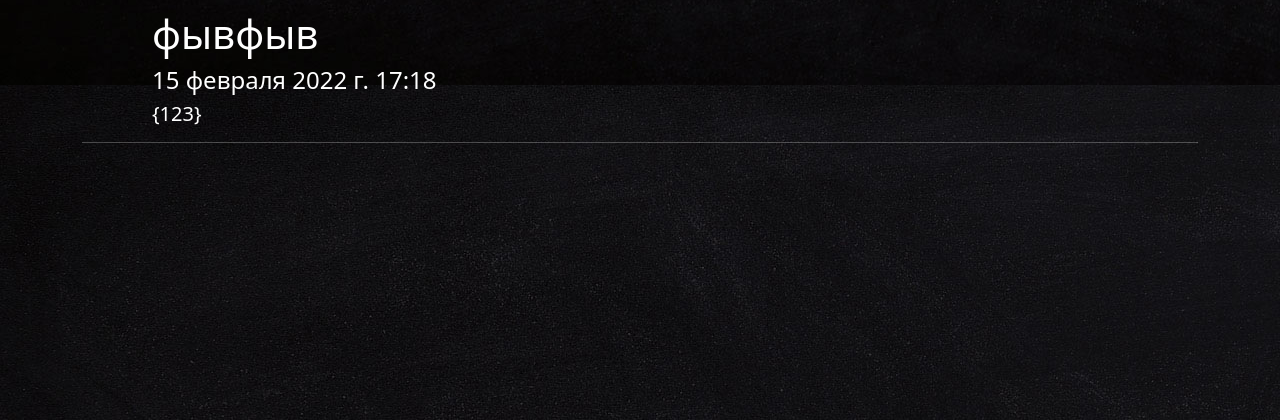
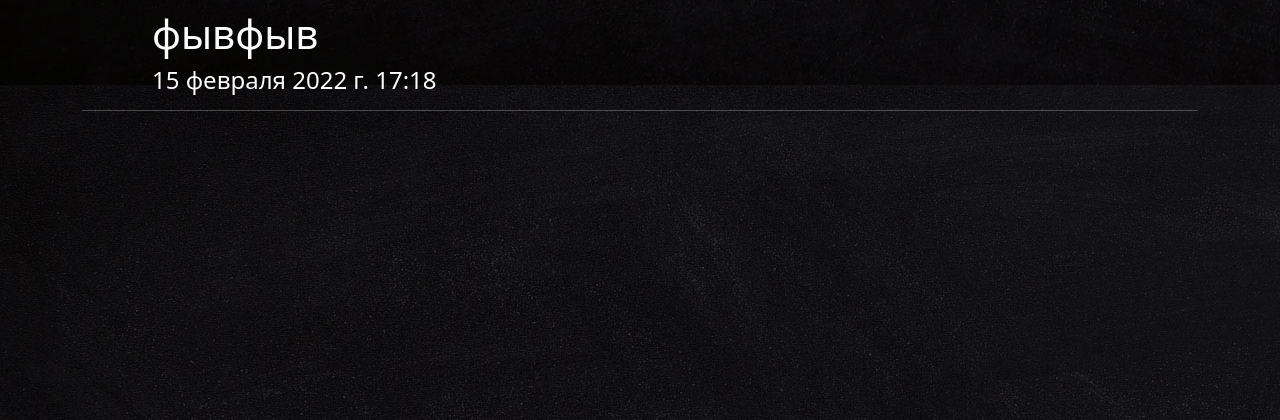
Before and after one commit to vovast123/forum, a Django app: template mainapp/templates/prof.html in a window 1280 px wide; the page is wider, and only the part inside the window is pictured. Shown: the part 1195-1615 px from the top of that part. Run offline with Django 4.2, Linux system fonts and the light colour scheme; the template is opened without the code that fills it: values that come from a table or form of the project are taken from there, others are empty; data comes from the database, SQL or seed files in the repository; some libraries are stand-ins or nearby versions.

Commit message:
Update prof.html

```diff
--- a/mainapp/templates/prof.html
+++ b/mainapp/templates/prof.html
@@ -104,7 +104,6 @@
         {%for p in new_post%}
         <h1 class="left-c down-a"> <a class="un global-color" href="{%url 'info' p.id %}"> {{p.name}} </a></h1>
         <h4 class="left-c" >{{p.time}}</h4>
-        <h5 class="left-c" >{123}</h5>
         <hr>
         {%endfor%}
       <br>
```
